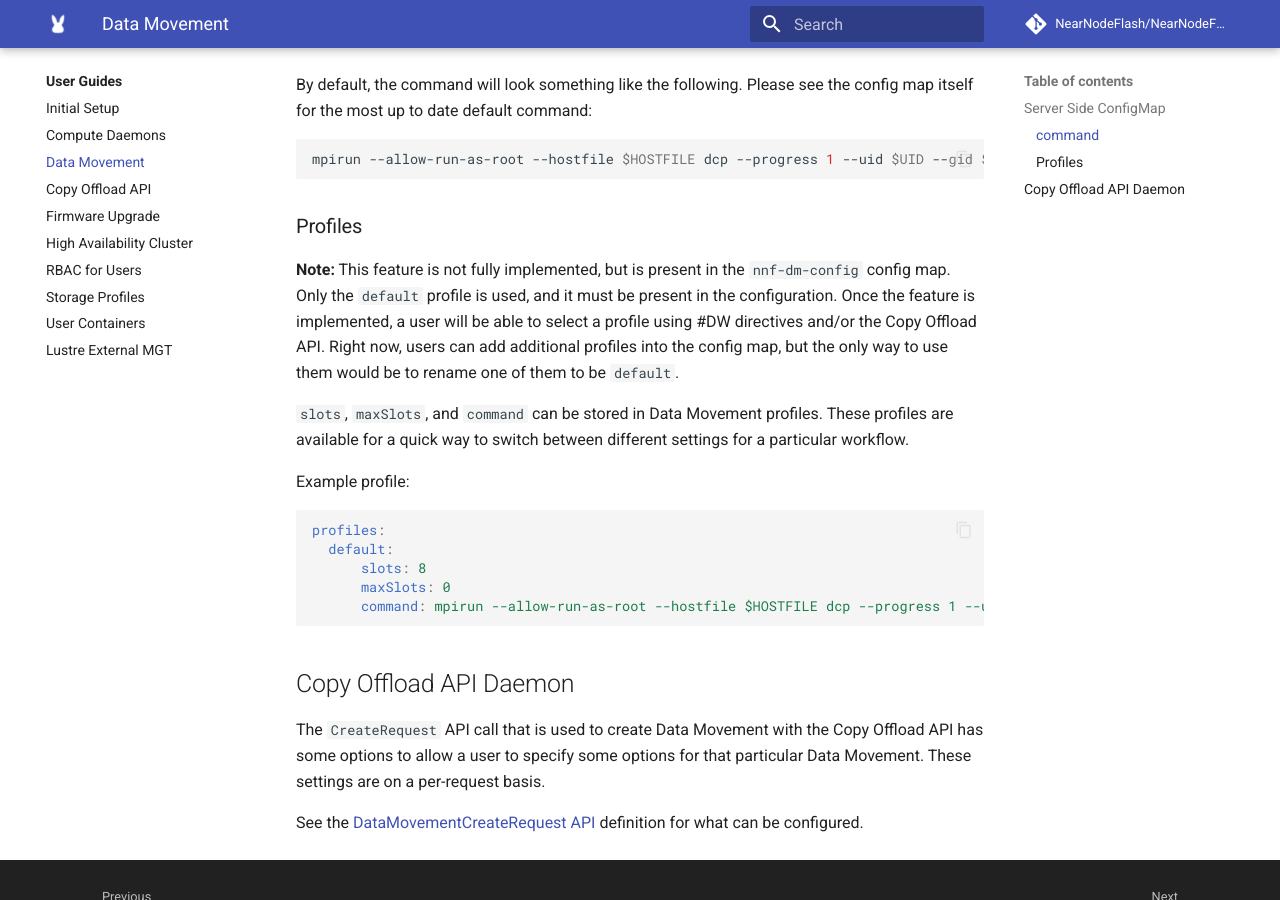
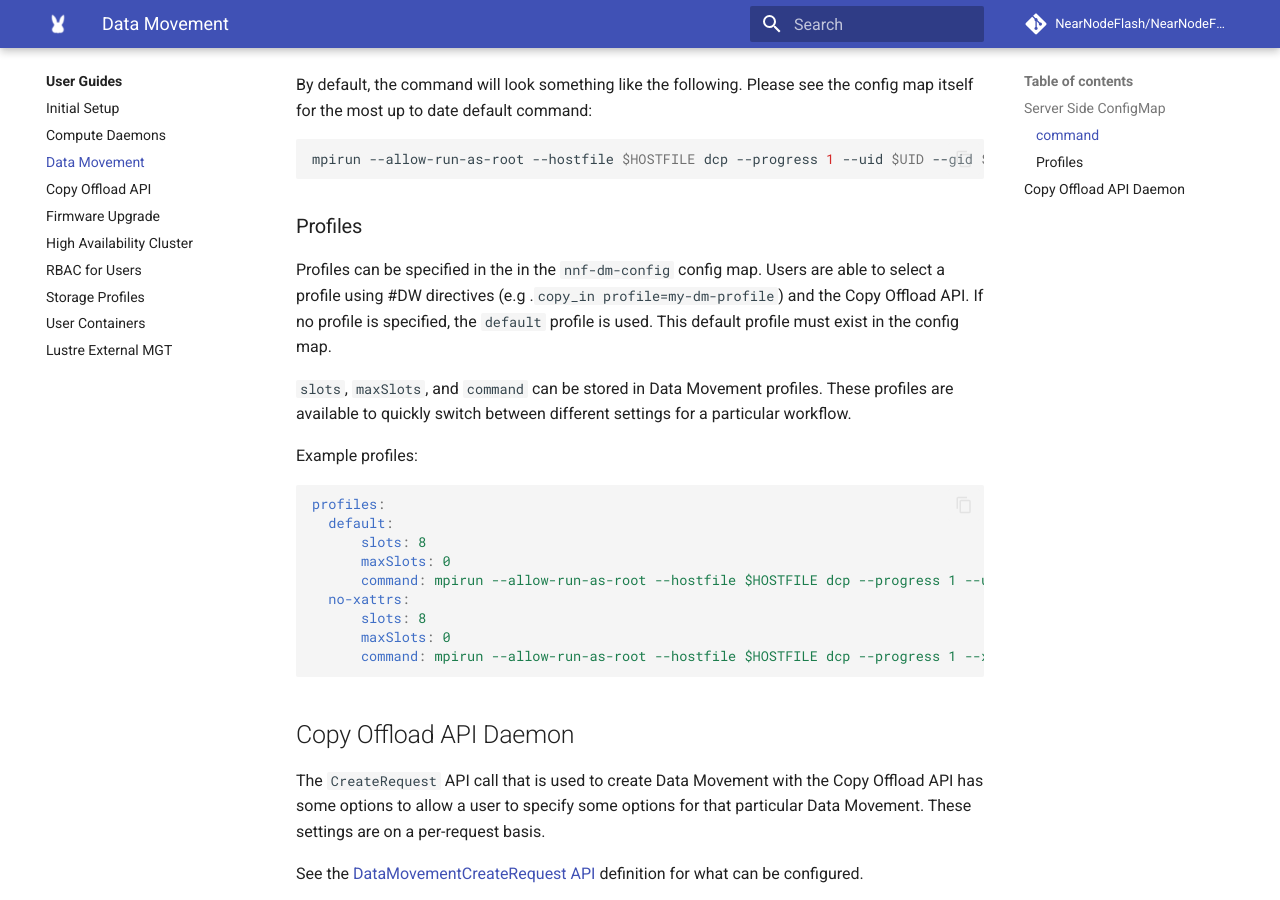
Before and after one commit to NearNodeFlash/NearNodeFlash.github.io, an MkDocs documentation site: the page built from docs/guides/data-movement/readme.md, in a window 1280 px wide and 900 px high, scrolled down 1577 px. Built offline with MkDocs 1.6.1 and Material for MkDocs 9.7.7, drawn with Linux system fonts in a browser that asks for light colours; comment, search, counter and statistics services are not loaded; the version menu is left out.

Commit message:
Updated DM Config for Profile support (#114)
Signed-off-by: Blake Devcich <blake.devcich@hpe.com>

````diff
--- a/docs/guides/data-movement/readme.md
+++ b/docs/guides/data-movement/readme.md
@@ -62,16 +62,15 @@ mpirun --allow-run-as-root --hostfile $HOSTFILE dcp --progress 1 --uid $UID --gi
 
 ### Profiles
 
-**Note:** This feature is not fully implemented, but is present in the `nnf-dm-config` config map.
-Only the `default` profile is used, and it must be present in the configuration. Once the feature is
-implemented, a user will be able to select a profile using #DW directives and/or the Copy Offload
-API. Right now, users can add additional profiles into the config map, but the only way to use them
-would be to rename one of them to be `default`.
+Profiles can be specified in the in the `nnf-dm-config` config map. Users are able to select a
+profile using #DW directives (e.g .`copy_in profile=my-dm-profile`) and the Copy Offload API. If no
+profile is specified, the `default` profile is used. This default profile must exist in the config
+map.
 
 `slots`, `maxSlots`, and `command` can be stored in Data Movement profiles. These profiles are
-available for a quick way to switch between different settings for a particular workflow.
+available to quickly switch between different settings for a particular workflow.
 
-Example profile:
+Example profiles:
 
 ```yaml
 profiles:
@@ -79,6 +78,10 @@ profiles:
       slots: 8
       maxSlots: 0
       command: mpirun --allow-run-as-root --hostfile $HOSTFILE dcp --progress 1 --uid $UID --gid $GID $SRC $DEST
+  no-xattrs:
+      slots: 8
+      maxSlots: 0
+      command: mpirun --allow-run-as-root --hostfile $HOSTFILE dcp --progress 1 --xattrs none --uid $UID --gid $GID $SRC $DEST
 ```
 
 ## Copy Offload API Daemon
````
